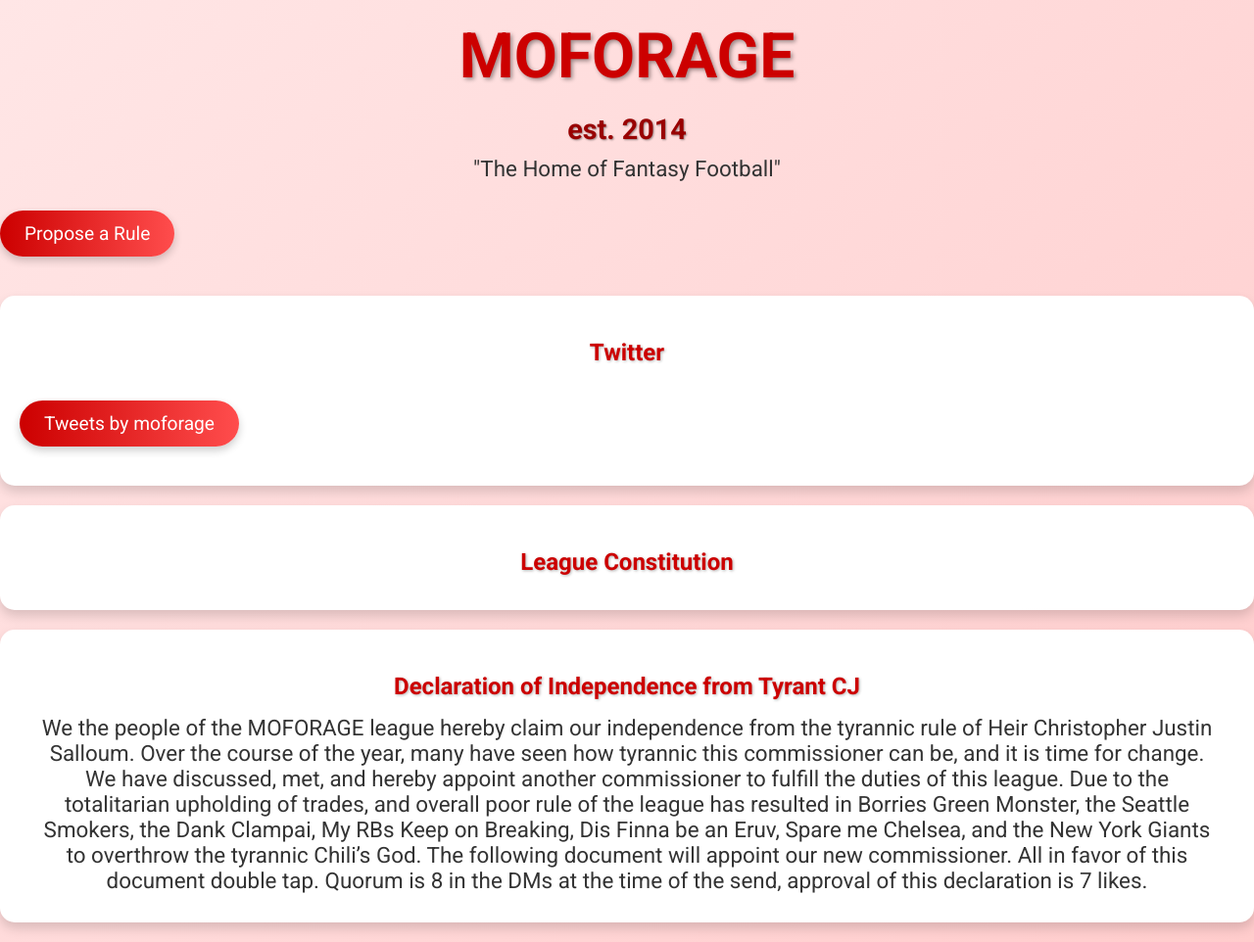
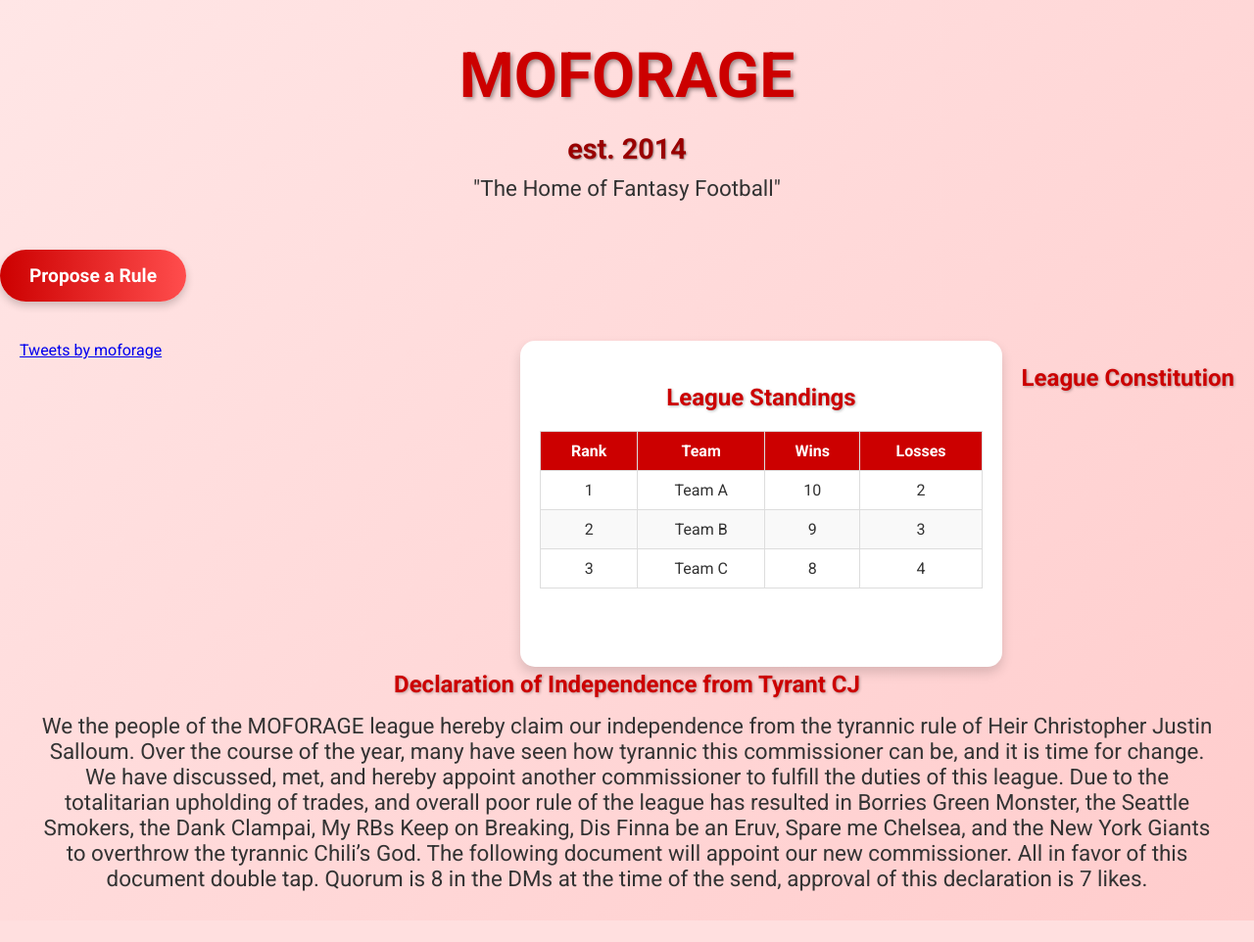
Before and after one commit to julesblau/moforage, a Flask app: page / in a window 1280 px wide. Shown: the whole page at 98% size. After the commit the page ends 940 px from the top, so only its background shows below. Run offline with Flask 3, Linux system fonts and the light colour scheme; some libraries are stand-ins or nearby versions.

Commit message:
Cosmetic updates...needs more shuffling

```diff
--- a/static/css/styles.css
+++ b/static/css/styles.css
@@ -5,6 +5,11 @@ body {
     margin: 0;
     padding: 0;
     color: #333;
+}
+
+header {
+    text-align: center;
+    padding: 20px;
 }
 
 /* Header Styles */
@@ -24,48 +29,77 @@ h2 {
     text-shadow: 1px 1px 2px rgba(0, 0, 0, 0.4);
 }
 
-/* Paragraph and Links */
 p {
     text-align: center;
     font-size: 1.4em;
     margin: 10px 20px;
 }
 
-a {
-    display: inline-block;
-    margin: 20px auto;
-    text-decoration: none;
-    font-size: 1.2em;
-    color: white;
-    background: linear-gradient(90deg, #cc0000, #ff4d4d);
-    padding: 12px 25px;
-    border-radius: 25px;
-    text-align: center;
-    transition: background 0.3s ease, transform 0.3s ease;
-    box-shadow: 0 4px 8px rgba(0, 0, 0, 0.2);
+/* Split Layout */
+.split-layout {
+    display: flex;
+    flex-wrap: wrap; /* Ensures it wraps on smaller screens */
+    gap: 20px; /* Space between columns */
+    padding: 20px;
 }
 
-a:hover {
-    background: linear-gradient(90deg, #990000, #e60000);
-    transform: scale(1.05);
+/* Twitter Section */
+.twitter-section {
+    flex: 1; /* Takes half the space */
+    min-width: 300px; /* Ensures it's responsive on smaller screens */
 }
 
-/* Container Styles */
-div {
+.twitter-section div {
     background: white;
     border-radius: 15px;
     box-shadow: 0 6px 12px rgba(0, 0, 0, 0.15);
     padding: 20px;
-    margin: 20px auto;
-    transition: transform 0.3s ease, box-shadow 0.3s ease;
+    height: 100%;
 }
 
-div:hover {
-    transform: translateY(-5px);
-    box-shadow: 0 12px 24px rgba(0, 0, 0, 0.2);
+/* Standings Section */
+.standings-section {
+    flex: 1; /* Takes the other half */
+    min-width: 300px;
 }
 
-/* Twitter Section */
+.standings-section div {
+    background: white;
+    border-radius: 15px;
+    box-shadow: 0 6px 12px rgba(0, 0, 0, 0.15);
+    padding: 20px;
+    height: 100%;
+}
+
+/* League Standings Table */
+table {
+    width: 100%;
+    border-collapse: collapse;
+    text-align: center;
+    font-size: 1em;
+    margin: 20px 0;
+}
+
+th, td {
+    padding: 10px;
+    border: 1px solid #ddd;
+}
+
+th {
+    background: #cc0000;
+    color: white;
+    font-weight: bold;
+}
+
+tr:nth-child(even) {
+    background: #f9f9f9;
+}
+
+tr:hover {
+    background: #ffdddd;
+}
+
+/* Heading Styles */
 h3 {
     color: #cc0000;
     font-size: 1.5em;
@@ -74,9 +108,36 @@ h3 {
     text-shadow: 1px 1px 3px rgba(0, 0, 0, 0.3);
 }
 
-/* Form Styles */
-form {
-    max-width: 500px;
+/* Propose Rule Button Styles */
+.propose-rule-button {
+    display: inline-block;
+    text-decoration: none;
+    font-size: 1.2em;
+    font-weight: bold;
+    color: white;
+    background: linear-gradient(90deg, #cc0000, #ff4d4d); /* Gradient background */
+    padding: 15px 30px;
+    border-radius: 30px; /* Fully rounded edges */
+    box-shadow: 0 4px 8px rgba(0, 0, 0, 0.2); /* Subtle shadow */
+    text-align: center;
+    transition: transform 0.3s ease, box-shadow 0.3s ease, background 0.3s ease;
+    margin: 20px auto;
+}
+
+.propose-rule-button:hover {
+    background: linear-gradient(90deg, #990000, #e60000); /* Darker gradient on hover */
+    transform: translateY(-3px); /* Slight lift effect */
+    box-shadow: 0 8px 16px rgba(0, 0, 0, 0.3); /* More pronounced shadow on hover */
+}
+
+.propose-rule-button:active {
+    transform: translateY(1px); /* Subtle press-in effect */
+    box-shadow: 0 4px 8px rgba(0, 0, 0, 0.2); /* Return to default shadow */
+}
+
+/* General Form Styles */
+.styled-form {
+    max-width: 600px;
     margin: 30px auto;
     background: linear-gradient(135deg, #ffffff, #f2f2f2);
     padding: 25px;
--- a/templates/index.html
+++ b/templates/index.html
@@ -13,22 +13,58 @@
         <h2>est. 2014</h2>
         <p>"The Home of Fantasy Football"</p>
     </header>
+    <main>
+        <a href="/propose-rule" class="propose-rule-button">Propose a Rule</a>
 
-    <main>
-        <a href="/propose-rule">Propose a Rule</a>
+    </main>
+    <main class="split-layout">
+        <!-- Left: Twitter Feed -->
+        <section class="twitter-section">
+            <a class="twitter-timeline"
+                href="https://twitter.com/moforage"
+                data-width="100%"
+                data-height="600"
+                data-chrome="noheader nofooter noborders noscrollbar transparent"
+                data-theme="light">
+                Tweets by moforage
+            </a>
+            <script async src="https://platform.twitter.com/widgets.js" charset="utf-8"></script>
+        </section>
 
-        <section>
+        <!-- Right: League Standings -->
+        <section class="standings-section">
             <div>
-                <h3>Twitter</h3>
-                <a class="twitter-timeline"
-                   href="https://twitter.com/moforage"
-                   data-width="300"
-                   data-height="500"
-                   data-chrome="noheader nofooter noborders noscrollbar transparent"
-                   data-theme="light">
-                  Tweets by moforage
-                </a>
-                <script async src="https://platform.twitter.com/widgets.js" charset="utf-8"></script>
+                <h3>League Standings</h3>
+                <table>
+                    <thead>
+                        <tr>
+                            <th>Rank</th>
+                            <th>Team</th>
+                            <th>Wins</th>
+                            <th>Losses</th>
+                        </tr>
+                    </thead>
+                    <tbody>
+                        <tr>
+                            <td>1</td>
+                            <td>Team A</td>
+                            <td>10</td>
+                            <td>2</td>
+                        </tr>
+                        <tr>
+                            <td>2</td>
+                            <td>Team B</td>
+                            <td>9</td>
+                            <td>3</td>
+                        </tr>
+                        <tr>
+                            <td>3</td>
+                            <td>Team C</td>
+                            <td>8</td>
+                            <td>4</td>
+                        </tr>
+                    </tbody>
+                </table>
             </div>
         </section>
 
@@ -52,6 +88,7 @@
                       time of the send, approval of this declaration is 7 likes.</p>
             </div>
         </section>
+
     </main>
 </body>
 </html>
```
Also changed, not shown: other parts of static/css/styles.css (+45 -23 lines), templates/propose_rule.html (+21 -12 lines).
